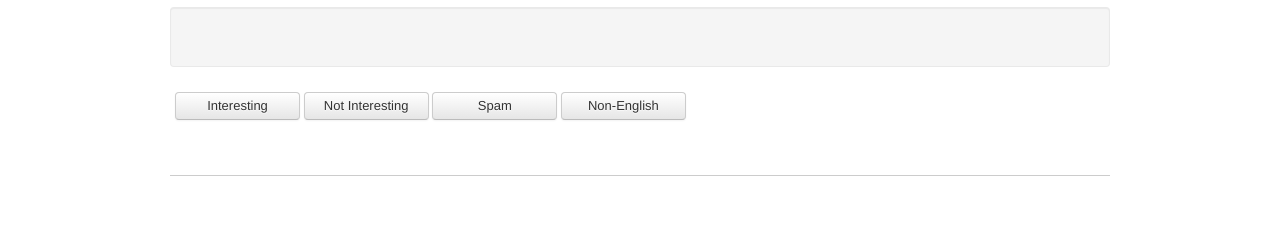
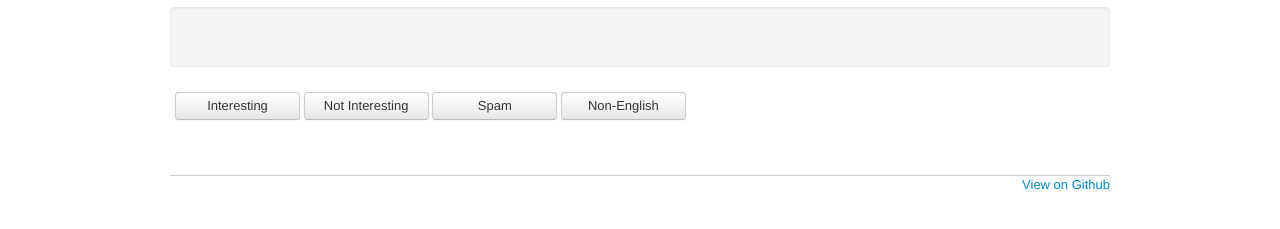
Before and after one commit to brendannee/naive-tweets, a website: page public/index.html in a window 1280 px wide. Shown: the part 97-326 px from the top of the page. Drawn offline with nearby package versions, Linux system fonts and the light colour scheme; no server answers.

Commit message:
Added link to github

```diff
--- a/public/index.html
+++ b/public/index.html
@@ -50,6 +50,7 @@
     </div>
 
     <footer>
+      <a href="https://github.com/brendannee/naive-tweets">View on Github</a>
     </footer>
 
   </div> <!-- /container -->
```
